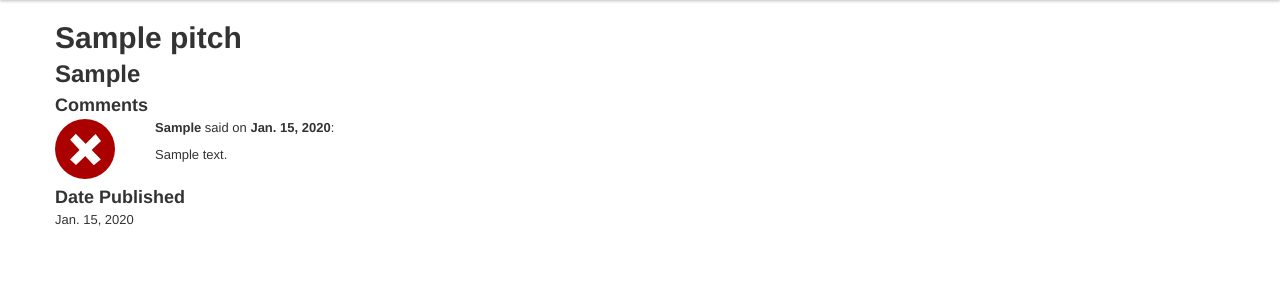
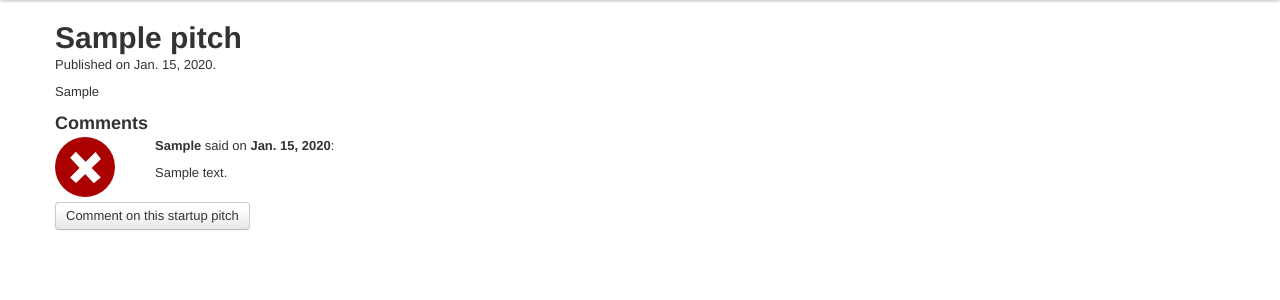
Before and after one commit to pydanny/isthisfor, a Django app: a page that uses project/templates/pitch/pitch_detail.html in a window 1280 px wide. Shown: the part 40-340 px from the top of the page. Run offline with Django 3.2, Linux system fonts and the light colour scheme; tables that the repository leaves empty hold one stand-in row (values such as "Sample post"); some libraries are stand-ins or nearby versions.

Commit message:
Added comment button.

```diff
--- a/project/templates/pitch/pitch_detail.html
+++ b/project/templates/pitch/pitch_detail.html
@@ -9,7 +9,17 @@
     <div class="span16">
         <h1>{{ pitch.name }}</h1>
 
-        <h2>{{ pitch.pitch }}</h2>
+        <p>
+            Published on {{ pitch.pub_date }}.
+        </p>
+
+        <p>
+            {% if pitch.pitch %}
+                {{ pitch.pitch }}
+            {% else %}
+                This startup doesn't have a pitch. WTF?!
+            {% endif %}
+        </p>
 
             {% if pitch.comment_set.all %}
             <h3>Comments </h3>
@@ -37,8 +47,9 @@
             <p>No comments yet. <a href="#TODO">Be the first to comment!</a></p>
             {% endif %}
 
-        <h3>Date Published</h3>
-        <p> {{ pitch.pub_date }}</p>
+        <p>
+            <a class="btn" href="">Comment on this startup pitch</a>
+        </p>
     </div>
 </div>
 
```
